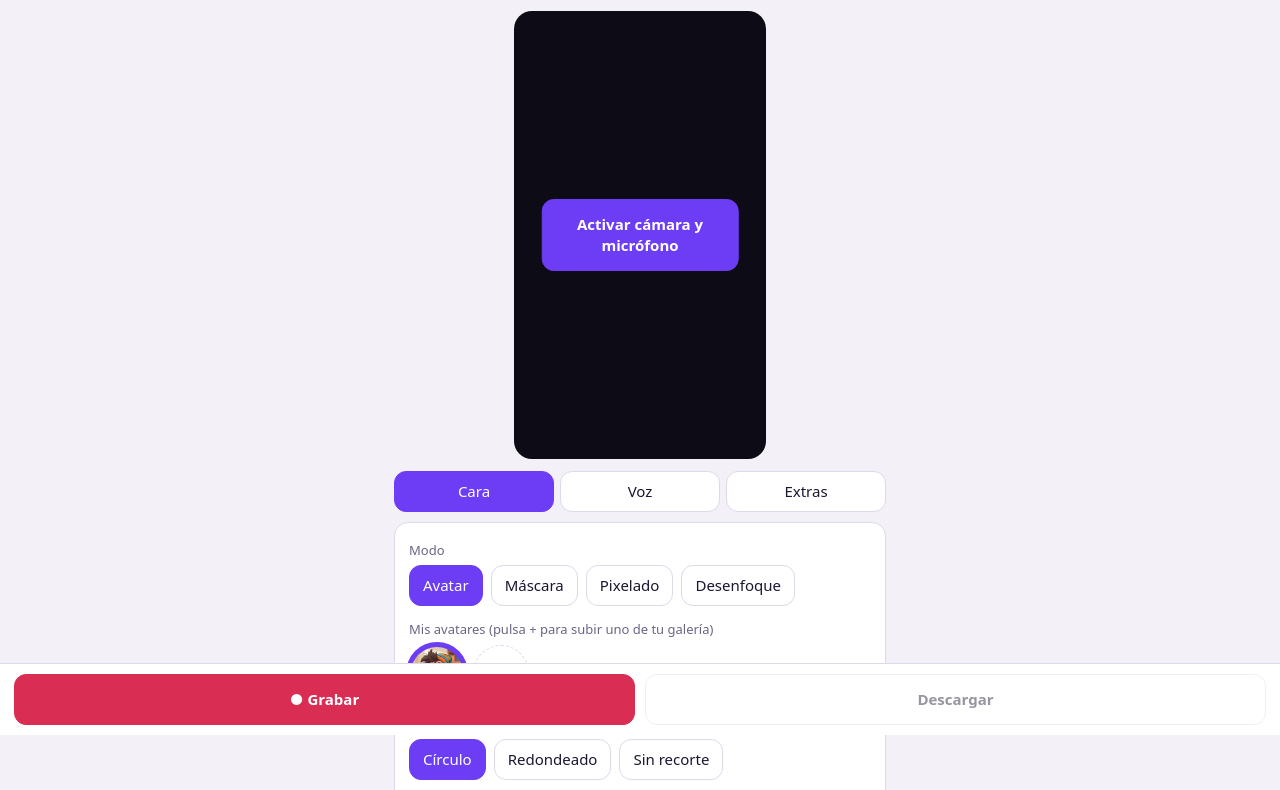
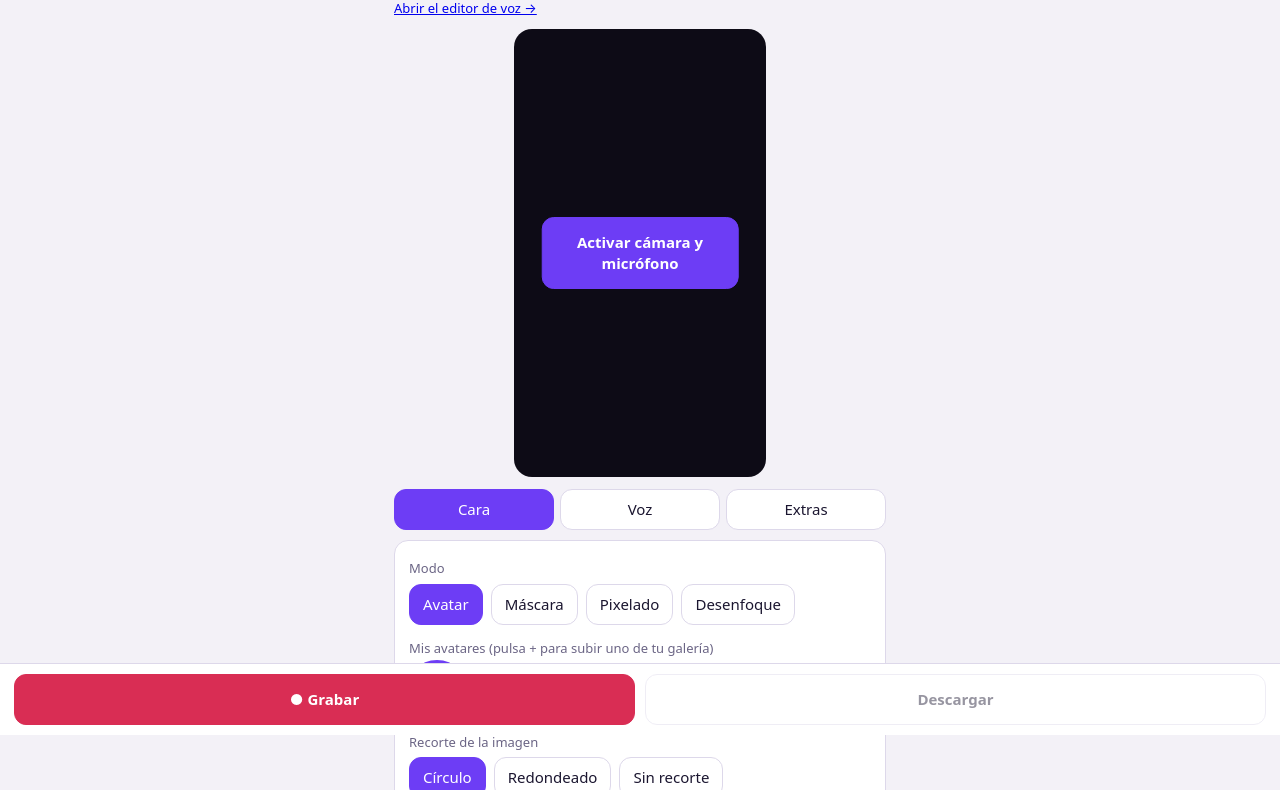
Before and after one commit to ahmedazraf3-lab/mascara-app, a plain HTML site: page index.html in a window 1280 px wide. Shown: the part 65-855 px from the top of the page. Drawn offline with Linux system fonts and the light colour scheme.

Commit message:
Update index.html

```diff
--- a/index.html
+++ b/index.html
@@ -60,7 +60,7 @@ textarea{width:100%;min-height:80px;font:inherit;color:var(--tx);background:var(
 <main>
 <h1>Máscara</h1>
 <p class="sub">Graba vídeos sin mostrar tu cara ni tu voz reales. Todo se procesa en tu móvil.</p>
-
+<p class="sub"><a href="voz.html">Abrir el editor de voz →</a></p>
 <section class="stage">
 <canvas id="cv"></canvas>
 <div id="tp"><div id="tpi"></div></div>
```
